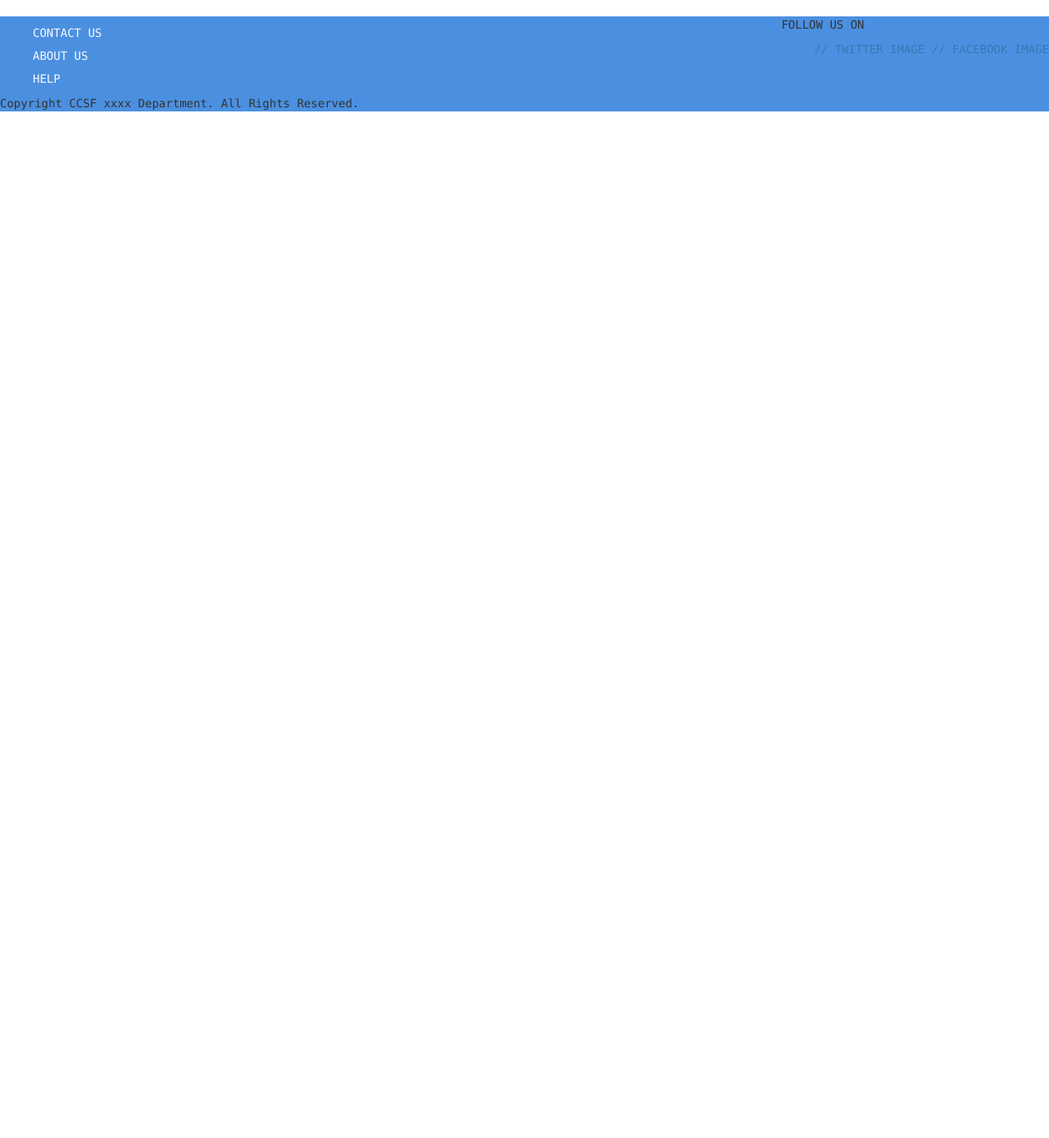
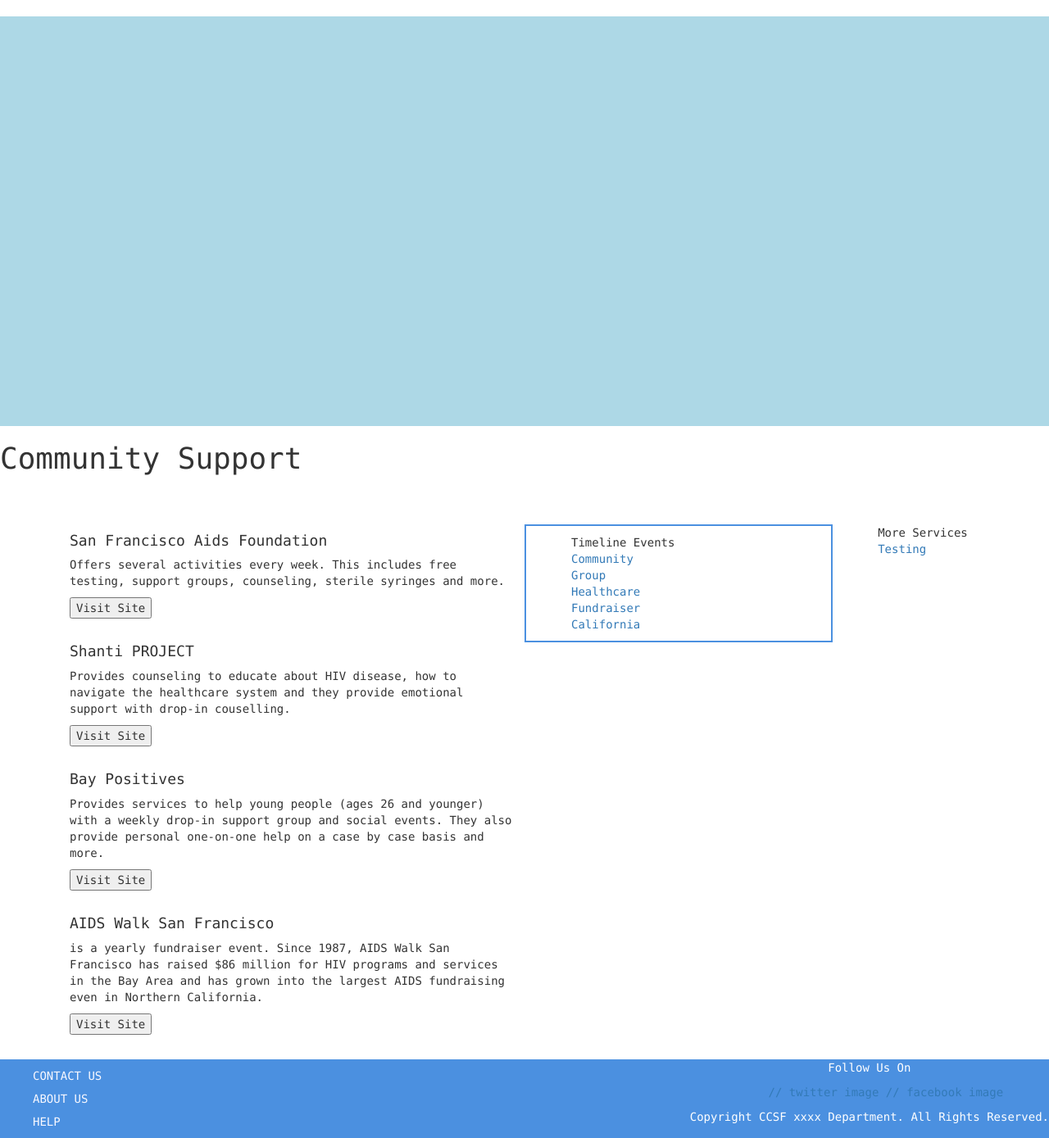
Before and after one commit to Lutalo/HIV-Timeline-CS195, a Flask app: page /support in a window 1280 px wide. Shown: the part 52-1441 px from the top of the page at 82% size. Before the commit the page ends 188 px from the top, so only its background shows below. Run offline with Flask 2, Linux system fonts and the light colour scheme; some libraries are stand-ins or nearby versions.

Commit message:
community support page almost done

```diff
--- a/app/static/css/main.css
+++ b/app/static/css/main.css
@@ -1,14 +1,13 @@
 body {
   font-family: Consolas;
 }
-
-
+/*
 .about-heading {
 font-family :
 font-variant: ;
 text-align: left;
 margin-top:
-color:#ffffff;
+color: #ffffff;
 }
 
 h2 {
@@ -19,29 +18,31 @@ h2 {
 p {
     text-align: left;
 }
+*/
 
-ul
-{
- list-style-type: none;
+ul {
+  list-style-type: none;
 }
 
 li {
-    text-align: left;
+  text-align: left;
 }
 
 .timeline-events {
-width: 100px;
-    height: 200px;
-    border: 1px solid blue;
-    box-sizing: border-box;
-    position: absolute;
-    right: 0px;
+  width: 33%;
+  border: 2px solid #4B90E0;
+  box-sizing: border-box;
+  /* top | right | bottom | left */
+  padding-top: 10px;
+  margin-bottom: 10px;
 }
-
-
 
 .container {
   margin-top: 60px;
+}
+
+.partner {
+  margin-bottom: 30px;
 }
 
 .container-navbar {
@@ -49,17 +50,17 @@ width: 100px;
   color: #4B90E0;
 }
 
-a:hover {
+/*a:hover {
   color: #000;
-}
+}*/
 
 #footer {
   background: #4B90E0;
+  color: #fff;
 }
 
 #footer div {
   display: inline-block;
-  text-transform: uppercase;
 }
 
 #footer ul {
@@ -69,6 +70,7 @@ a:hover {
 
 #footer .footer-nav {
   position: relative, left:0;
+  text-transform: uppercase;
 }
 
 #footer .footer-nav li {
@@ -76,6 +78,7 @@ a:hover {
 }
 
 #footer .footer-nav a {
+  /* possibly change color */
   color: #f8f8ff;
 }
 
--- a/app/templates/base.html
+++ b/app/templates/base.html
@@ -119,8 +119,8 @@
                 <li><a href="#">// twitter image</a></li>
                 <li><a href="#">// facebook image</a></li>
               </ul>
+              <p>Copyright CCSF xxxx Department. All Rights Reserved.</p>
             </div>
-            <p>Copyright CCSF xxxx Department. All Rights Reserved.</p>
           </div>
 
           {% endblock %}
--- a/app/templates/support.html
+++ b/app/templates/support.html
@@ -20,18 +20,68 @@
 {% block content %}
 	<!-- super function renders HTML from base.html
 		 that is within the content block. -->
-		 {% block header %}
+	{% block header %}
 	 		<!-- Navigation -->
 	 		{{ super() }}
 	 		<!-- end navigation -->
+	{% endblock %}
 
-	 	{% endblock %}
+	<!-- body html here -->
+	<div class="heading">
+		<div class="main-img"></div>
+		<h1 class="heading-text">Community Support</h1>
+	</div>
 
-	 	{% block footer %}
-	 		{{ super() }}
-			{% endblock %}
+	<div class="container">
+		<div class="col-md-6">
+			<section class="partner">
+				<h4>San Francisco Aids Foundation</h4>
+				<p>Offers several activities every week. This includes free testing, support groups, counseling, sterile syringes and more.</p>
+				<button>Visit Site</button>
+			</section>
+
+			<section class="partner">
+				<h4>Shanti PROJECT</h4>
+				<p>Provides counseling to educate about HIV disease, how to navigate the healthcare system and they provide emotional support with drop-in couselling.</p>
+				<button>Visit Site</button>
+			</section>
+
+			<section class="partner">
+				<h4>Bay Positives</h4>
+				<p>Provides services to help young people (ages 26 and younger) with a weekly drop-in support group and social events. They also provide personal one-on-one help on a case by case basis and more.</p>
+				<button>Visit Site</button>
+			</section>
+
+			<section class="partner">
+				<h4>AIDS Walk San Francisco</h4>
+				<p>is a yearly fundraiser event. Since 1987, AIDS Walk San Francisco has raised $86 million for HIV programs and services in the Bay Area and has grown into the largest AIDS fundraising even in Northern California.</p>
+				<button>Visit Site</button>
+			</section>
+		</div>
+
+		<div class="timeline-events col-md-4">
+			<ul>Timeline Events
+				<li><a href="#">Community</a></li>
+				<li><a href="#">Group</a></li>
+				<li><a href="#">Healthcare</a></li>
+				<li><a href="#">Fundraiser</a></li>
+				<li><a href="#">California</a></li>
+			</ul>
+		</div>
+
+		<div class="more-services col-md-2">
+			<ul>More Services
+				<li><a href="#">Testing</a></li>
+			</ul>
+		</div>
+	</div>
+	<!-- end body htm -->
+	{% block footer %}
+		{{ super() }}
+	{% endblock %}
+
 {% endblock %}
 
 {% block footer_js %}
-{{super()}}
+	{{super()}}
 {% endblock %}
```
